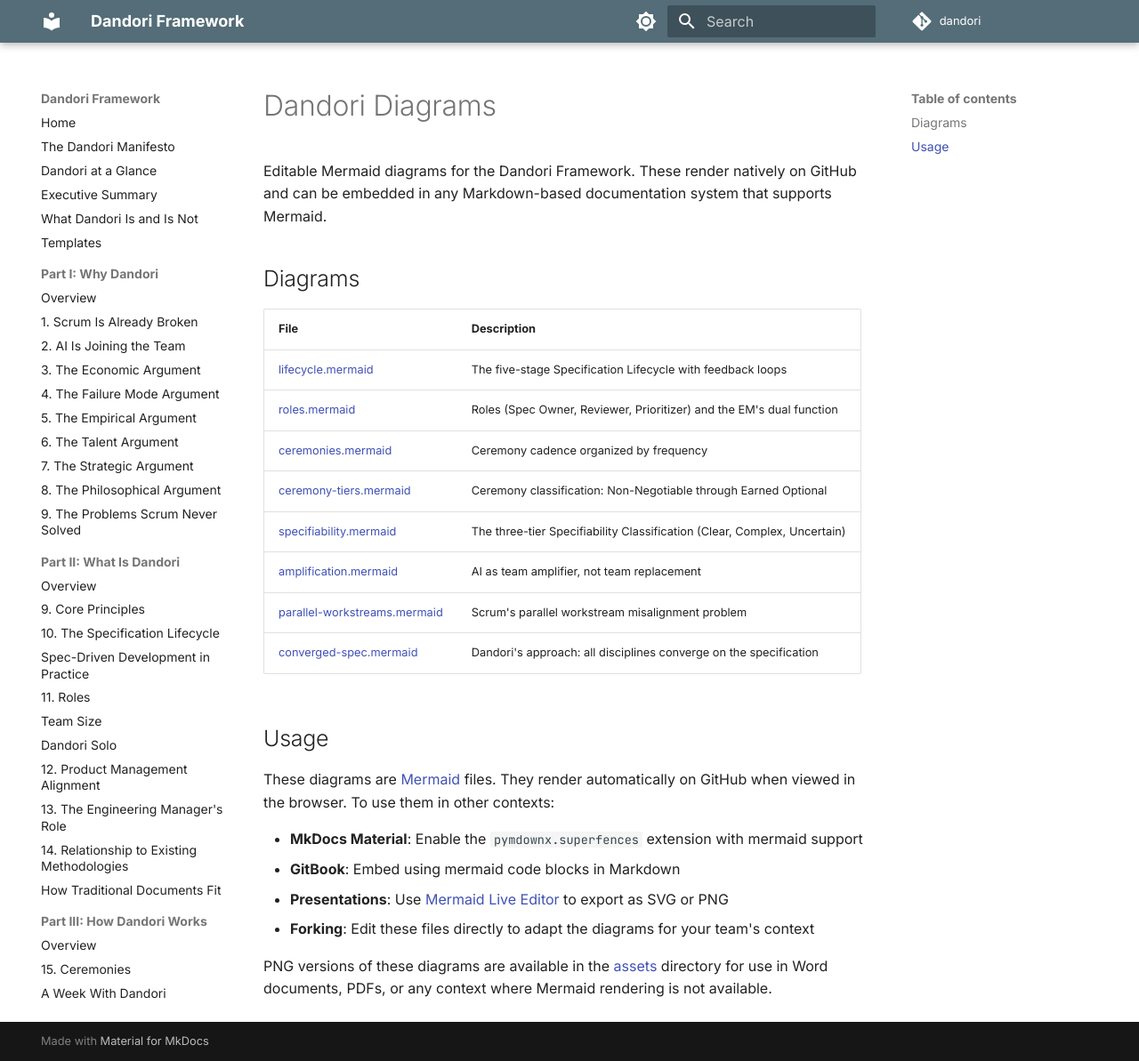
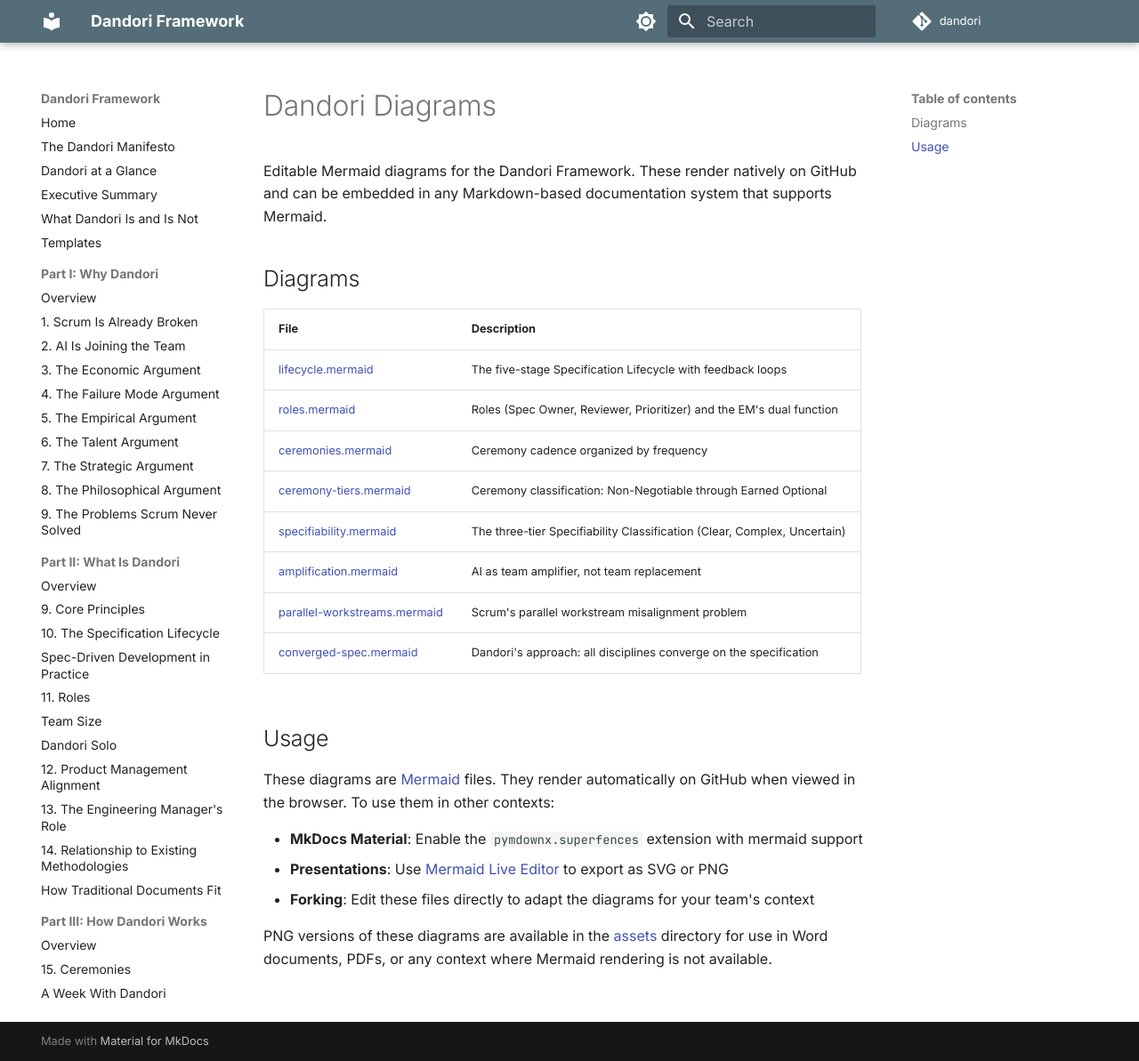
Before and after one commit to GTuritto/dandori, an MkDocs documentation site: the page built from docs/diagrams/README.md, in a window 1280 px wide and 1193 px high. Shown: the whole window at 89% size. Built offline with MkDocs 1.6.1 and Material for MkDocs 9.7.7, drawn with Linux system fonts in a browser that asks for light colours; comment, search, counter and statistics services are not loaded.

Commit message:
Remove GitBook references to keep docs platform-neutral

```diff
--- a/docs/diagrams/README.md
+++ b/docs/diagrams/README.md
@@ -20,7 +20,6 @@ Editable Mermaid diagrams for the Dandori Framework. These render natively on Gi
 These diagrams are [Mermaid](https://mermaid.js.org/) files. They render automatically on GitHub when viewed in the browser. To use them in other contexts:
 
 - **MkDocs Material**: Enable the `pymdownx.superfences` extension with mermaid support
-- **GitBook**: Embed using mermaid code blocks in Markdown
 - **Presentations**: Use [Mermaid Live Editor](https://mermaid.live/) to export as SVG or PNG
 - **Forking**: Edit these files directly to adapt the diagrams for your team's context
 
```
Also changed, not shown: README.md (+0 -1 lines).
